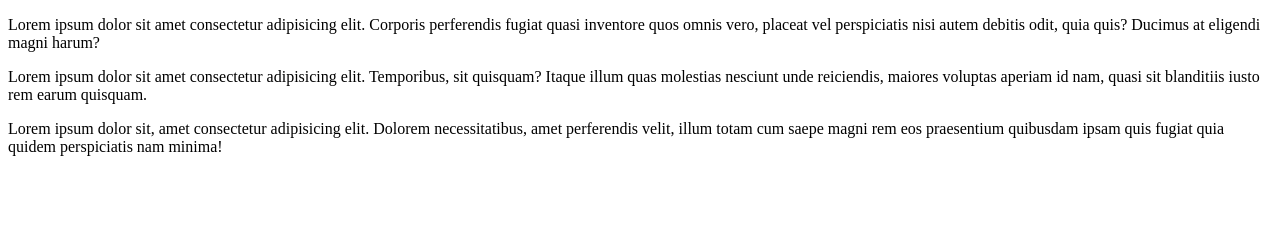
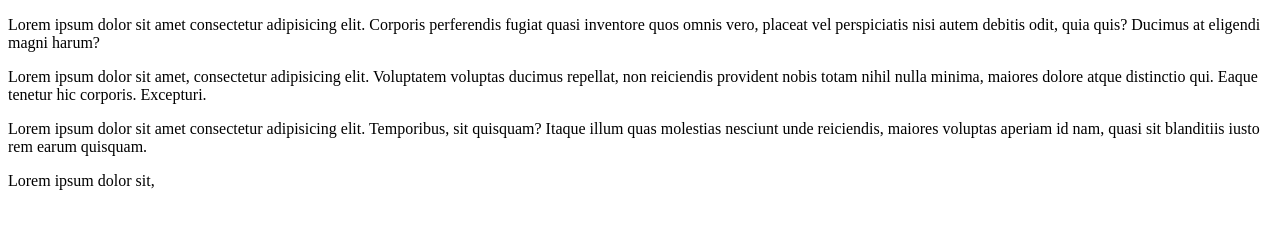
Before and after one commit to Kbxw/dia27proof, a plain HTML site: page index.html in a window 1280 px wide. Drawn offline with Linux system fonts and the light colour scheme.

Commit message:
Proba del dia 27 versio 2

```diff
--- a/index.html
+++ b/index.html
@@ -7,7 +7,9 @@
 </head>
 <body>
     <p>Lorem ipsum dolor sit amet consectetur adipisicing elit. Corporis perferendis fugiat quasi inventore quos omnis vero, placeat vel perspiciatis nisi autem debitis odit, quia quis? Ducimus at eligendi magni harum?</p>
+    <p>Lorem ipsum dolor sit amet, consectetur adipisicing elit. Voluptatem voluptas ducimus repellat, non reiciendis provident nobis totam nihil nulla minima, maiores dolore atque distinctio qui. Eaque tenetur hic corporis. Excepturi.</p>
     <p>Lorem ipsum dolor sit amet consectetur adipisicing elit. Temporibus, sit quisquam? Itaque illum quas molestias nesciunt unde reiciendis, maiores voluptas aperiam id nam, quasi sit blanditiis iusto rem earum quisquam.</p>
-    <p>Lorem ipsum dolor sit, amet consectetur adipisicing elit. Dolorem necessitatibus, amet perferendis velit, illum totam cum saepe magni rem eos praesentium quibusdam ipsam quis fugiat quia quidem perspiciatis nam minima!</p>
+    <p>Lorem ipsum dolor sit, <span consectetur adipisicing elit. Dolorem necessitatibus, amet perferendis velit, illum totam cum saepe magni rem eos praesentium quibusdam ipsam quis fugiat quia quidem perspiciatis nam minima!></span></p>
+
 </body>
 </html>
```
